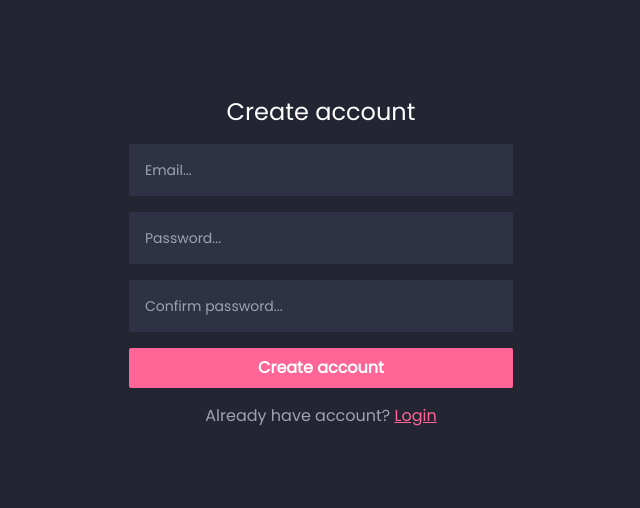
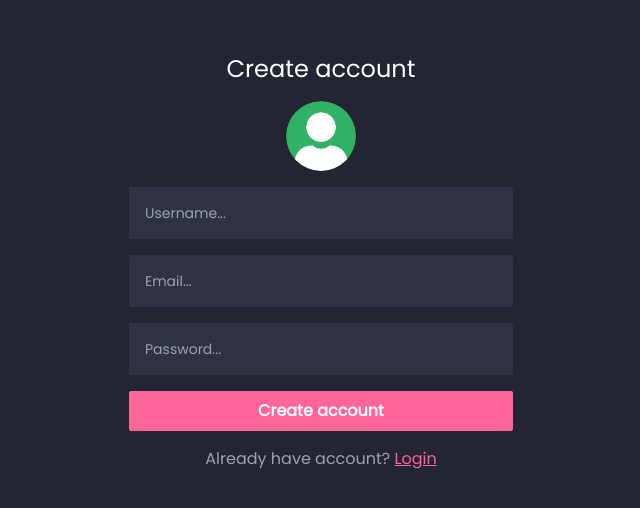
Before and after one commit to aditokmoo/ChatApp---NextJS-Firebase, a Next.js app: page /auth/register in a window 1280 px wide. Shown: the part 138-646 px from the top of the page, without its empty margins (319-959 px from the left). Built offline with nearby package versions, Linux system fonts and the light colour scheme; no server answers.

Commit message:
register functionality added

```diff
--- /dev/null
+++ b/app/auth/register/_components/RegisterForm.tsx
@@ -0,0 +1,50 @@
+'use client'
+import useAuth from '@/hooks/useAuth';
+import { useForm } from 'react-hook-form';
+import noImageUser from '@/assets/no-image-user-avatar.png'
+import Image from 'next/image';
+import { useState } from 'react';
+
+interface AvatarState {
+    file: File | null;
+    imageUrl: string;
+}
+
+export default function RegisterForm() {
+    const [avatar, setAvatar] = useState<AvatarState>({
+        file: null,
+        imageUrl: ''
+    });
+    const { register, handleSubmit, formState: { errors }, reset } = useForm();
+    const { createAccount } = useAuth();
+
+    console.log(errors)
+
+    const handleFileChange = (e: React.ChangeEvent<HTMLInputElement>) => {
+        const file = e.target.files?.[0];
+        if (file) {
+            setAvatar({
+                file: file,
+                imageUrl: URL.createObjectURL(file)
+            });
+        }
+    };
+
+    return (
+        <form className="flex flex-col gap-4" onSubmit={handleSubmit((data) => {
+            createAccount(data as any)
+            reset();
+        })}>
+            <label htmlFor="avatar">
+                <Image src={avatar.imageUrl ? avatar.imageUrl : noImageUser} alt="user" width={70} height={70} className='rounded-full mx-auto hover:opacity-80 cursor-pointer' />
+                <input type="file" id="avatar" className='hidden'
+                    {...register('avatar', { onChange: handleFileChange })}
+                />
+            </label>
+            <input {...register('username', { required: 'Username is required' })} type="text" placeholder="Username..." id="username" name="username" className="p-4 text-sm bg-dark rounded-sm" />
+            <input {...register('email', { required: 'Email is required' })} type="text" placeholder="Email..." id="email" name="email" className="p-4 text-sm bg-dark rounded-sm" />
+            <input {...register('password', { required: 'Password is required' })} type="password" placeholder="Password..." id="password" name="password" className="p-4 text-sm bg-dark rounded-sm" />
+            <button className="bg-primary p-2 rounded-sm font-semibold text-white">Create account</button>
+        </form>
+    )
+}
--- a/app/auth/register/page.tsx
+++ b/app/auth/register/page.tsx
@@ -1,15 +1,11 @@
 import Link from "next/link";
+import RegisterForm from "./_components/RegisterForm";
 
 export default function RegisterPage() {
     return (
         <div className="max-w-96 w-full mx-auto h-full flex flex-col gap-4 justify-center">
             <h2 className="text-center text-white text-2xl">Create account</h2>
-            <form className="flex flex-col gap-4">
-                <input type="text" placeholder="Email..." id="email" name="email" className="p-4 text-sm bg-dark rounded-sm" />
-                <input type="password" placeholder="Password..." id="password" name="password" className="p-4 text-sm bg-dark rounded-sm" />
-                <input type="password" placeholder="Confirm password..." id="password" name="password" className="p-4 text-sm bg-dark rounded-sm" />
-                <button className="bg-primary p-2 rounded-sm font-semibold text-white">Create account</button>
-            </form>
+            <RegisterForm />
             <p className="text-center text-gray-400">Already have account? <Link href='/auth/login' className="text-primary underline">Login</Link></p>
         </div>
     )
--- a/app/layout.tsx
+++ b/app/layout.tsx
@@ -1,6 +1,8 @@
 import type { Metadata } from "next";
 import { Poppins } from "next/font/google";
 import "./globals.css";
+import { ToastContainer } from "react-toastify";
+import 'react-toastify/dist/ReactToastify.css';
 
 const poppins = Poppins({ weight: '400', subsets: ["latin"] });
 
@@ -16,7 +18,10 @@ export default function RootLayout({
 }>) {
   return (
     <html lang="en">
-      <body className={poppins.className}>{children}</body>
+      <body className={poppins.className}>
+        {children}
+        <ToastContainer />
+      </body>
     </html>
   );
 }
--- /dev/null
+++ b/hooks/useAuth.ts
@@ -0,0 +1,52 @@
+import { auth, db } from "@/lib/firebase";
+import upload from "@/lib/upload";
+import { createUserWithEmailAndPassword } from "firebase/auth";
+import { doc, setDoc } from "firebase/firestore";
+import { useRouter } from "next/navigation";
+import { toast } from "react-toastify";
+
+interface RegisterDataType {
+    username: string,
+    email: string,
+    password: string,
+    avatar: File[],
+}
+
+export default function useAuth() {
+    const router = useRouter();
+    const createAccount = async (data: RegisterDataType) => {
+        const { username, email, password, avatar } = data;
+
+        console.log(username, email, password)
+
+        try {
+            const response = await createUserWithEmailAndPassword(auth, email, password);
+
+            const imgUrl = await upload(avatar);
+
+            await setDoc(doc(db, "users", response.user.uid), {
+                username,
+                email,
+                avatar: imgUrl,
+                id: response.user.uid,
+                blocked: [],
+            });
+
+            await setDoc(doc(db, "userChats", response.user.uid), {
+                chats: [],
+            })
+
+            toast.success('Account has been created!');
+
+            router.push('/dashboard');
+        } catch (error) {
+            if (error instanceof Error && error.message === 'Firebase: Error (auth/email-already-in-use).') {
+                toast.error('Email already in use!');
+            } else {
+                toast.error(error instanceof Error && error.message);
+            }
+        }
+    }
+
+    return { createAccount }
+}
--- /dev/null
+++ b/lib/upload.ts
@@ -0,0 +1,31 @@
+import { getDownloadURL, ref, uploadBytesResumable } from "firebase/storage";
+import { storage } from "./firebase";
+
+const upload = async (file: File[]) => {
+    const date = new Date();
+    console.log(file)
+    console.log(file[0])
+
+    return new Promise((resolve, reject) => {
+        const storageRef = ref(storage, `images/${file[0].name}`);
+
+        const uploadTask = uploadBytesResumable(storageRef, file[0], { contentType: file[0].type });
+
+        uploadTask.on(
+            "state_changed",
+            (snapshot) => {
+                console.log("Image is uplouded", snapshot);
+            },
+            (error) => {
+                reject("Something went wrong!" + error.code);
+            },
+            () => {
+                getDownloadURL(uploadTask.snapshot.ref).then((downloadURL) => {
+                    resolve(downloadURL);
+                });
+            }
+        );
+    });
+};
+
+export default upload;
--- a/package.json
+++ b/package.json
@@ -13,7 +13,9 @@
     "next": "14.2.5",
     "react": "^18",
     "react-dom": "^18",
-    "react-icons": "^5.2.1"
+    "react-hook-form": "^7.52.2",
+    "react-icons": "^5.2.1",
+    "react-toastify": "^10.0.5"
   },
   "devDependencies": {
     "@types/node": "^20",
```
Also changed, not shown: assets/no-image-user-avatar.png (added), 1 other file (tests, documents, lock files or other folders).
